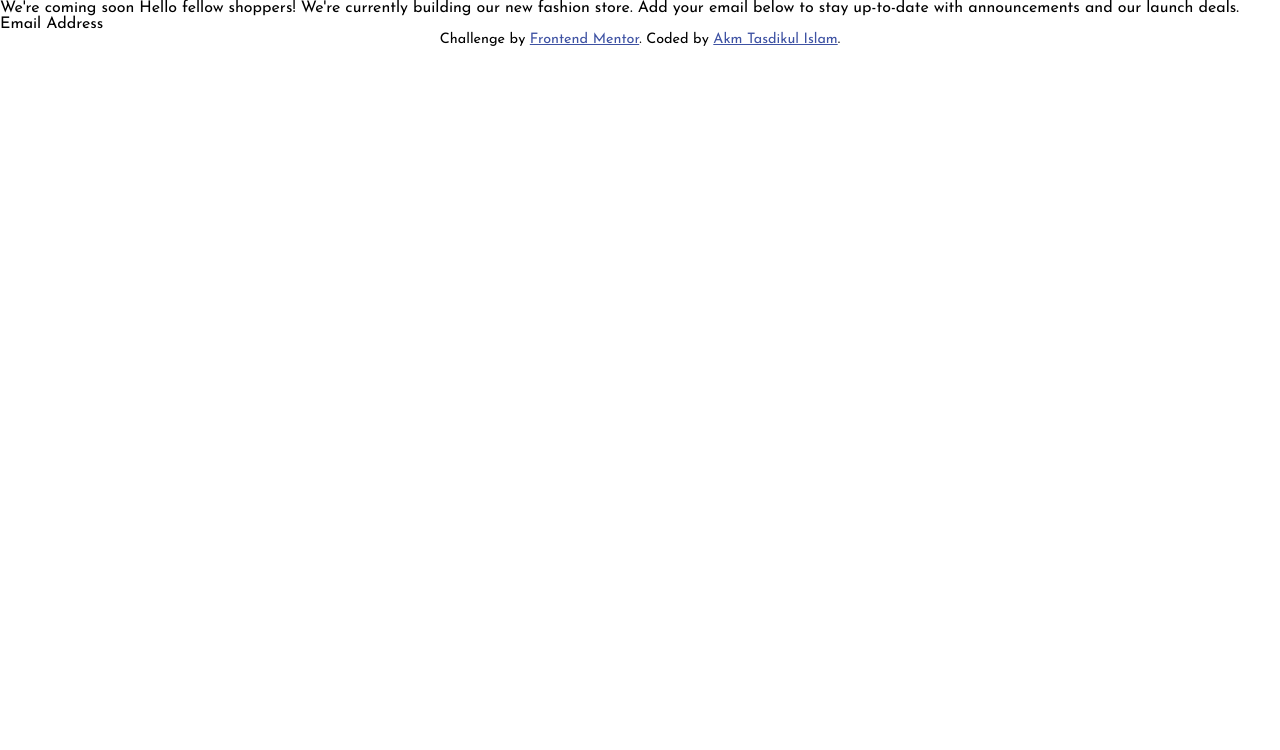
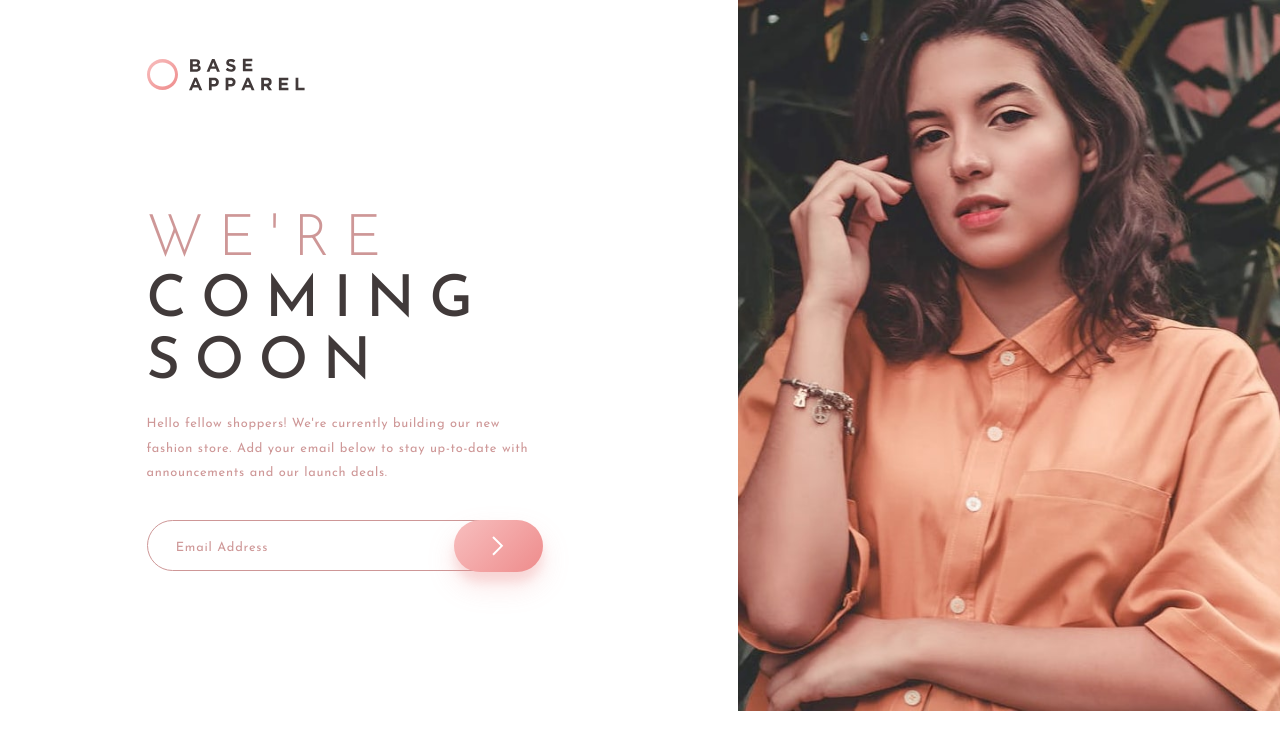
Before and after one commit to akmtasdikulislam/base-apparel-coming-soon, a plain HTML site: page index.html in a window 1280 px wide. Drawn offline with Linux system fonts and the light colour scheme.

Commit message:
desktop-version: UI development completed

```diff
--- a/index.html
+++ b/index.html
@@ -23,11 +23,27 @@
     <title>Frontend Mentor | Base Apparel coming soon page</title>
   </head>
   <body>
-    We're coming soon Hello fellow shoppers! We're currently building our new
-    fashion store. Add your email below to stay up-to-date with announcements
-    and our launch deals. Email Address
+    <main>
+      <img src="./images/logo.svg" alt="BASE APPAREL" />
+      <h1>We're <span>coming soon</span></h1>
+      <p>
+        Hello fellow shoppers! We're currently building our new fashion store.
+        Add your email below to stay up-to-date with announcements and our
+        launch deals.
+      </p>
+      <div class="email-subscription">
+        <input type="email" placeholder="Email Address" id="email" />
+        <img src="./images/icon-error.svg" alt="" id="error-icon" />
+        <p id="error-message">Please provide a valid email</p>
+        <button><img src="./images/icon-arrow.svg" alt="" /></button>
+      </div>
+    </main>
 
-    <footer>
+    <aside>
+      <img src="./images/hero-desktop.jpg" alt="" />
+    </aside>
+
+    <!-- <footer>
       <p class="attribution">
         Challenge by
         <a href="https://www.frontendmentor.io?ref=challenge" target="_blank"
@@ -37,6 +53,6 @@
           >Akm Tasdikul Islam</a
         >.
       </p>
-    </footer>
+    </footer> -->
   </body>
 </html>
--- a/style.css
+++ b/style.css
@@ -5,8 +5,8 @@
      /* Neutral Colours */
      --dark-grayish-red: hsl(0, 6%, 24%);
      /* Gradients */
-     --gradient1       : Linear, 135deg, from hsl(0, 0%, 100%), to hsl(0, 100%, 98%);
-     --gradient2       : Linear, 135deg, from hsl(0, 80%, 86%), to hsl(0, 74%, 74%);
+     --gradient1       : 135deg, hsl(0, 0%, 100%) 0%, to hsl(0, 100%, 98%) 100%;
+     --gradient2       : 135deg, hsl(0, 80%, 86%) 0%, to hsl(0, 74%, 74%) 100%;
 
      /* Base font-size */
      font-size: 16px;
@@ -22,9 +22,125 @@
  }
 
  body {
-     font-family: "Josefin Sans", sans-serif;
-     min-height : 100vh;
-     min-width  : 100vw;
+     display        : flex;
+     flex-direction : row;
+     font-family    : "Josefin Sans", sans-serif;
+     justify-content: space-between;
+     min-height     : 100vh;
+     min-width      : 100vw;
+     overflow       : hidden;
+ }
+
+ main {
+     padding: 4.5vw 11.45vw;
+     width  : calc(100vw - 42.35vw);
+ }
+
+ main h1 {
+     color         : var(--desaturated-red);
+     font-size     : 4.5vw;
+     font-weight   : 300;
+     letter-spacing: 1.15vw;
+     line-height   : 4.8vw;
+     margin-top    : 9vw;
+     text-transform: uppercase;
+     width         : 10vw;
+ }
+
+ main h1 span {
+     color      : var(--dark-grayish-red);
+     font-weight: 500;
+ }
+
+ main p {
+     color         : var(--desaturated-red);
+     font-size     : 1vw;
+     letter-spacing: .055vw;
+     line-height   : 1.9vw;
+     margin-top    : 1.425vw;
+     width         : 30vw;
+ }
+
+ main .email-subscription {
+     margin-top: 2.75vw;
+     position  : relative;
+ }
+
+ main .email-subscription #email {
+     border        : 1px solid var(--desaturated-red);
+     border-radius : 5vw;
+     color         : var(--dark-grayish-red);
+     font-family   : "Josefin Sans", sans-serif;
+     font-size     : 1vw;
+     height        : 3.25vw;
+     letter-spacing: .06vw;
+     outline       : 0;
+     padding       : 2vw 2.2vw;
+     padding-bottom: 1.8vw;
+     width         : 28vw;
+ }
+
+ main .email-subscription #email::placeholder {
+     color: var(--desaturated-red);
+ }
+
+ main .email-subscription #email.error {
+     border: 2px solid var(--soft-red);
+ }
+
+ main .email-subscription #email.error~#error-icon,
+ main .email-subscription #email.error~#error-message {
+     display: block;
+ }
+
+ main .email-subscription #error-icon {
+     display  : none;
+     position : absolute;
+     right    : 11.875vw;
+     top      : 54%;
+     transform: translateY(-54%);
+     width    : 1.725vw;
+     z-index  : 2;
+ }
+
+ main .email-subscription #error-message {
+     bottom        : -2vw;
+     color         : var(--soft-red);
+     display       : none;
+     font-size     : .95vw;
+     left          : 2.25vw;
+     letter-spacing: 0.0001vw;
+     position      : absolute;
+ }
+
+ main .email-subscription button {
+     align-items     : center;
+     background-image: linear-gradient(135deg, hsl(0, 80%, 86%) 0%, hsl(0, 74%, 74%) 100%);
+     border          : 0;
+     border-radius   : 5vw;
+     box-shadow      : 0 14px 28px hsla(0, 74%, 74%, 0.22), 0 10px 10px hsla(0, 74%, 74%, 0.22);
+     display         : flex;
+     height          : 4vw;
+     justify-content : center;
+     position        : absolute;
+     right           : 3.77vw;
+     top             : 0;
+     width           : 7vw;
+ }
+
+ main .email-subscription button:hover {
+     background-image: linear-gradient(135deg, hsl(0, 80%, 95%) 0%, hsl(0, 74%, 85%) 100%);
+     cursor          : pointer;
+     transition      : all .3s ease-in-out;
+ }
+
+ aside {
+     height: max-content;
+     width : max-content;
+ }
+
+ aside img {
+     width: 42.35vw;
  }
 
  .attribution {
```
Also changed, not shown: 1 other file.
